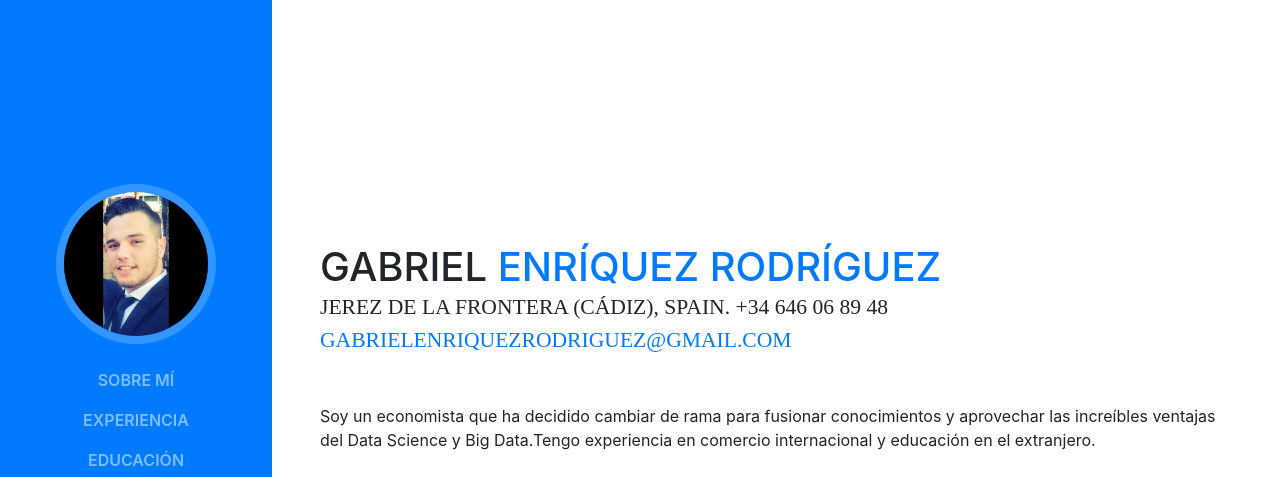
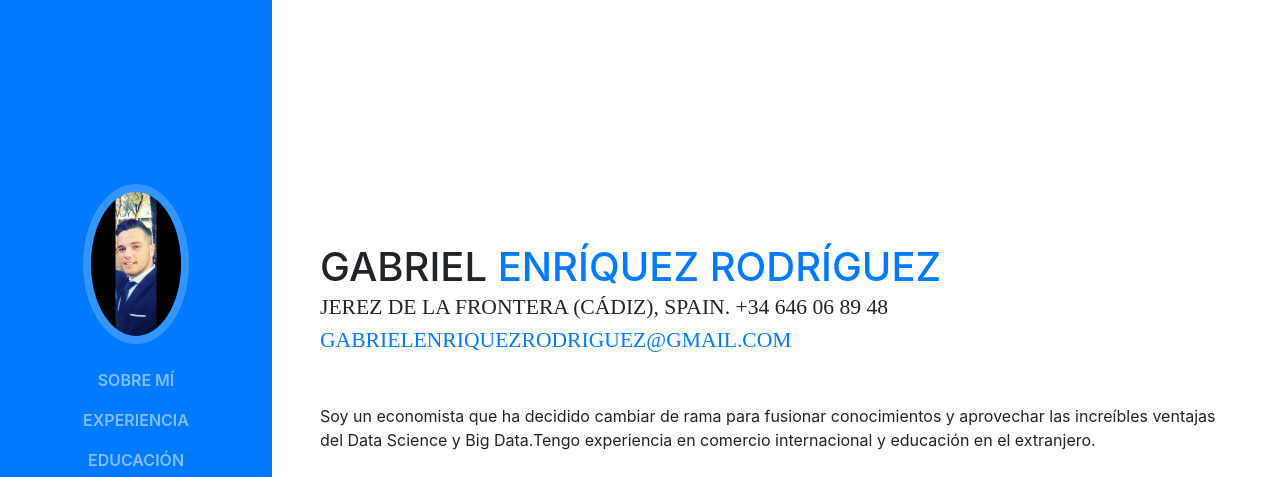
Before and after one commit to gabenrrod/cv-gabriel-enriquez, a website with bundled scripts: page index.html in a window 1280 px wide. Shown: the top 477 px of the page. Built offline with nearby package versions, Linux system fonts and the light colour scheme; a web font is replaced by a local one.

Commit message:
Update index.html

```diff
--- a/index.html
+++ b/index.html
@@ -32,7 +32,7 @@
       <a class="navbar-brand js-scroll-trigger" href="#page-top">
         <span class="d-block d-lg-none">Start Bootstrap</span>
         <span class="d-none d-lg-block">
-          <img class="img-fluid img-profile rounded-circle mx-auto mb-2" src="img/gabriel.jpg" alt="">
+          <img class="img-fluid img-profile rounded-circle mx-auto mb-2" src="img/gabriel_opt.jpg" alt="">
         </span>
       </a>
       <button class="navbar-toggler" type="button" data-toggle="collapse" data-target="#navbarSupportedContent" aria-controls="navbarSupportedContent" aria-expanded="false" aria-label="Toggle navigation">
```
